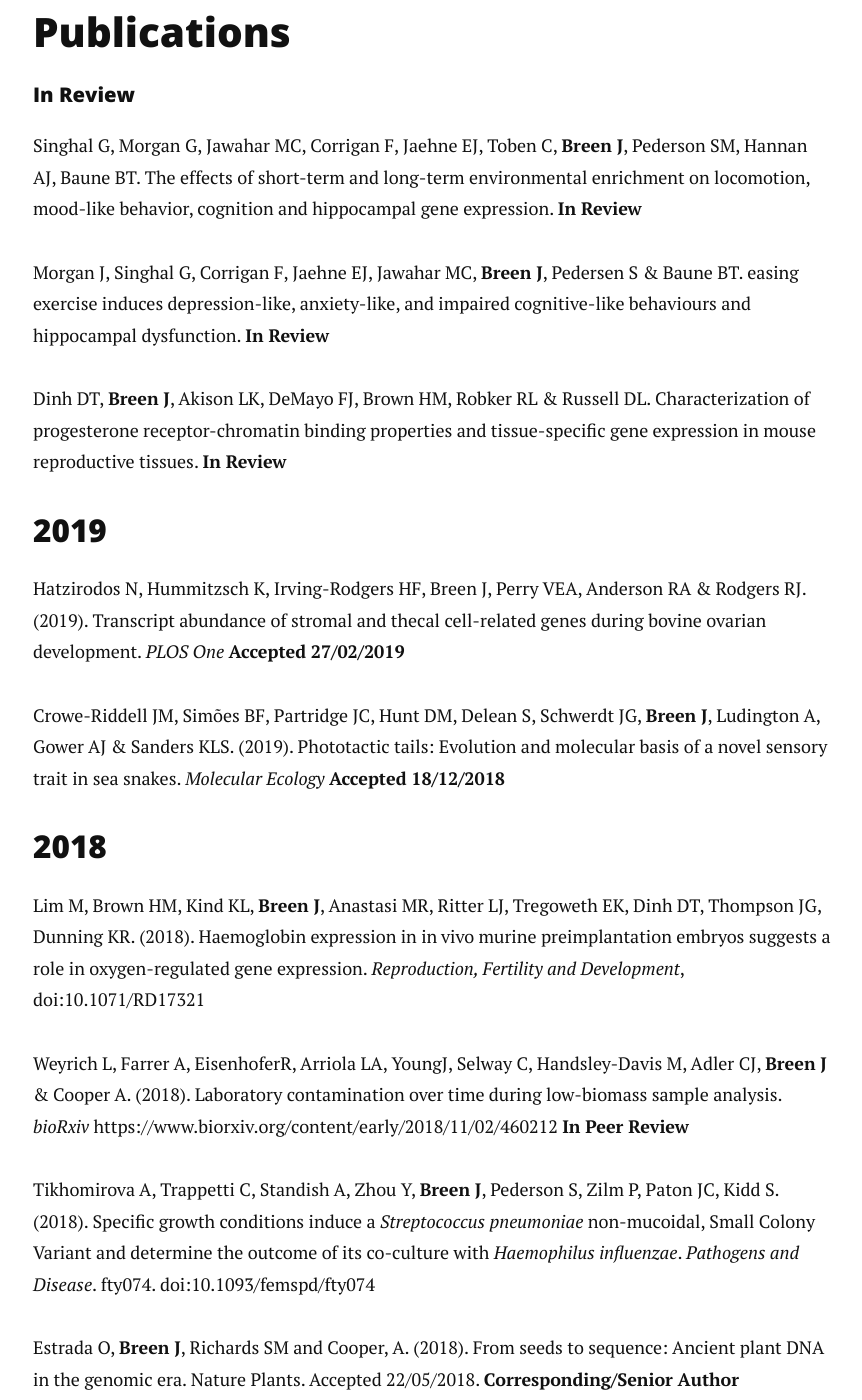
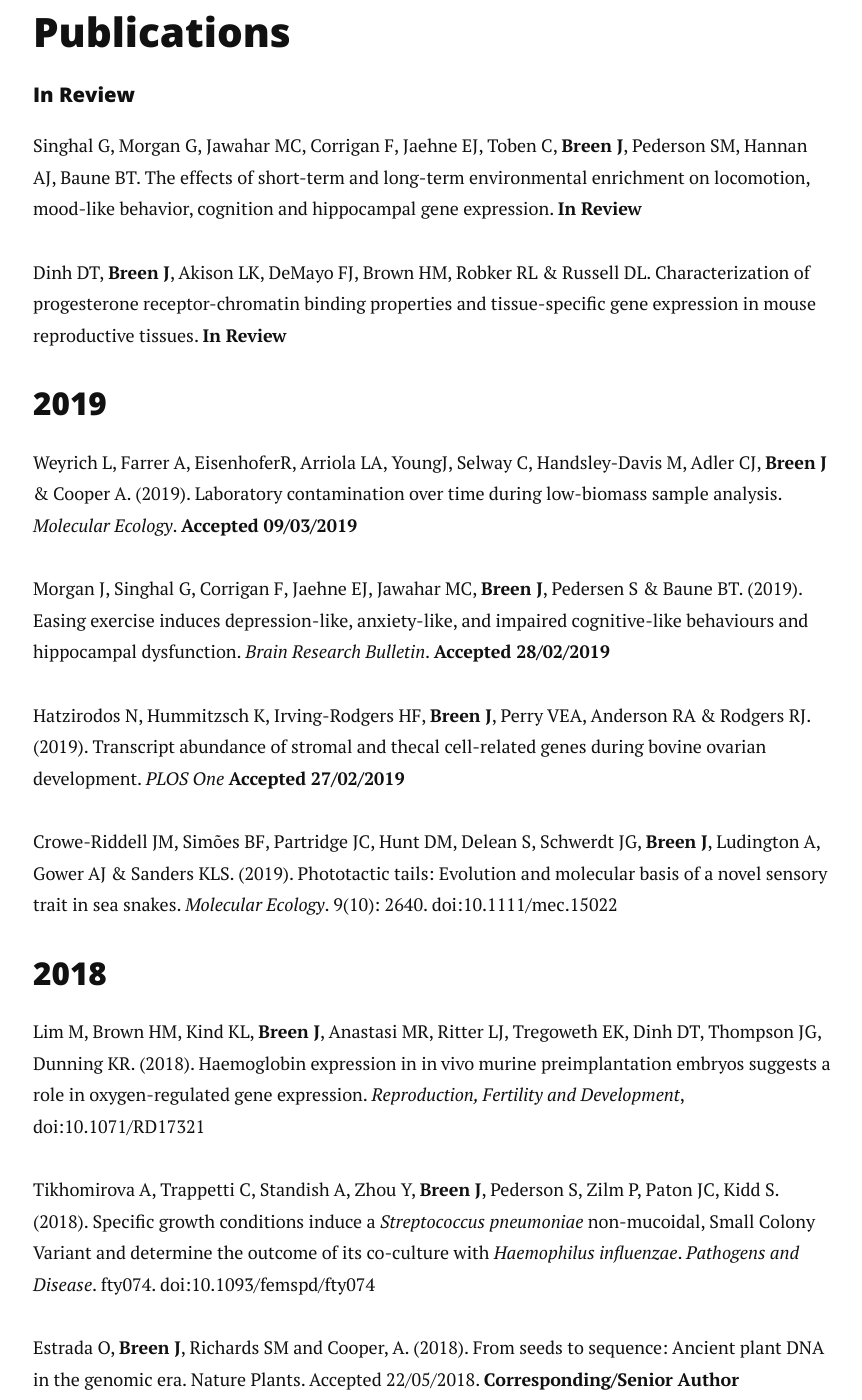
Before and after one commit to jimmybgammyknee/jimmybgammyknee.github.io, a Jekyll site: the page built from cv.md, in a window 1280 px wide and 1400 px high, scrolled down 3917 px. Shown: the whole window, without its empty margins (207-1069 px from the left). Built offline with Jekyll 4.4.1, drawn with Linux system fonts in a browser that asks for light colours; nearby versions of some CDN libraries; some of the changed text lies outside the part shown.

Commit message:
New CV adds

```diff
--- a/cv.md
+++ b/cv.md
@@ -107,27 +107,29 @@ Supervisors: Matthew Bellgard & Rudi Appels <br>
 
 Singhal G, Morgan G, Jawahar MC, Corrigan F, Jaehne EJ, Toben C, **Breen J**, Pederson SM, Hannan AJ, Baune BT. The effects of short-term and long-term environmental enrichment on locomotion, mood-like behavior, cognition and hippocampal gene expression. **In Review**
 
-Morgan J, Singhal G, Corrigan F, Jaehne EJ, Jawahar MC, **Breen J**, Pedersen S & Baune BT. easing exercise induces depression-like, anxiety-like, and impaired cognitive-like behaviours and hippocampal dysfunction. **In Review**
-
 Dinh DT, **Breen J**, Akison LK, DeMayo FJ, Brown HM, Robker RL & Russell DL. Characterization of progesterone receptor-chromatin binding properties and tissue-specific gene expression in mouse reproductive tissues. **In Review**
 
 ### 2019
 
-Hatzirodos N, Hummitzsch K, Irving-Rodgers HF, Breen J, Perry VEA, Anderson RA & Rodgers RJ. (2019). Transcript abundance of stromal and thecal cell-related genes during bovine ovarian development. _PLOS One_ **Accepted 27/02/2019**
+Weyrich L, Farrer A, EisenhoferR, Arriola LA, YoungJ, Selway C, Handsley-Davis M, Adler CJ, **Breen J** & Cooper A. (2019). Laboratory contamination over time during low-biomass sample analysis. _Molecular Ecology_. **Accepted 09/03/2019**
 
-Crowe-Riddell JM, Simões BF, Partridge JC, Hunt DM, Delean S, Schwerdt JG, **Breen J**, Ludington A, Gower AJ & Sanders KLS. (2019). Phototactic tails: Evolution and molecular basis of a novel sensory trait in sea snakes. _Molecular Ecology_ **Accepted 18/12/2018**
+Morgan J, Singhal G, Corrigan F, Jaehne EJ, Jawahar MC, **Breen J**, Pedersen S & Baune BT. (2019). Easing exercise induces depression-like, anxiety-like, and impaired cognitive-like behaviours and hippocampal dysfunction. _Brain Research Bulletin_. **Accepted 28/02/2019**
+
+Hatzirodos N, Hummitzsch K, Irving-Rodgers HF, **Breen J**, Perry VEA, Anderson RA & Rodgers RJ. (2019). Transcript abundance of stromal and thecal cell-related genes during bovine ovarian development. _PLOS One_ **Accepted 27/02/2019**
+
+Crowe-Riddell JM, Simões BF, Partridge JC, Hunt DM, Delean S, Schwerdt JG, **Breen J**, Ludington A, Gower AJ & Sanders KLS. (2019). Phototactic tails: Evolution and molecular basis of a novel sensory trait in sea snakes. _Molecular Ecology_. 9(10): 2640. doi:10.1111/mec.15022
 
 ### 2018
 
 Lim M, Brown HM, Kind KL, **Breen J**, Anastasi MR, Ritter LJ, Tregoweth EK, Dinh DT, Thompson JG, Dunning KR. (2018). Haemoglobin expression in in vivo murine preimplantation embryos suggests a role in oxygen-regulated gene expression. _Reproduction, Fertility and Development_, doi:10.1071/RD17321
-
-Weyrich L, Farrer A, EisenhoferR, Arriola LA, YoungJ, Selway C, Handsley-Davis M, Adler CJ, **Breen J** & Cooper A. (2018). Laboratory contamination over time during low-biomass sample analysis. _bioRxiv_ https://www.biorxiv.org/content/early/2018/11/02/460212 **In Peer Review**
 
 Tikhomirova A, Trappetti C, Standish A, Zhou Y, **Breen J**, Pederson S, Zilm P, Paton JC, Kidd S. (2018). Specific growth conditions induce a _Streptococcus pneumoniae_ non-mucoidal, Small Colony Variant and determine the outcome of its co-culture with _Haemophilus influenzae_. _Pathogens and Disease_. fty074. doi:10.1093/femspd/fty074
 
 Estrada O, **Breen J**, Richards SM and Cooper, A. (2018). From seeds to sequence: Ancient plant DNA in the genomic era. Nature Plants. Accepted 22/05/2018. **Corresponding/Senior Author**
 
 MacLennan A, Kruer M, Baynam G, Moreno-De-Luca A, Wilson Y, Zhu C, Wintle R, Gecz, J, **On behalf of the members of the International Cerebral Palsy Genomics Consortium**. (2018). Cerebral palsy and genomics: an international consortium. *Developmental Medicine and Child Neurology*. 60(2), 209-210. doi:10.1111/dmcn.13643
+
+Alaux M, Rogers J, Letellier T, Flores R, Alfama F, Pommier C, Mohellibi N, Durand S, Kimmel E, Michotey C, Guerche C, Loaec M, Lainé M, Steinbach D, Choulet F, Rimbert H, Leroy P, Guilhot N, Salse J, Feuillet C, **International Wheat Genome Sequencing Consortium**, Paux E,  Eversole K, Adam-Blondon A-F and Quesneville H. (2018). Linking the International Wheat Genome Sequencing Consortium bread wheat reference genome sequence to wheat genetic and phenomic data. _Genome Biology_. 19: 111. doi: 10.1186/s13059-018-1491-4
 
 Sadlon T, Brown CY, Bandara V, Hope CM, Schjenken J, Pederson S, **Breen J**, Forrest A, Beyer M, Robertson SA and Barry SC. (2018), Unravelling the molecular basis for regulatory T cell plasticity. *Clinical & Translational Immunology*, Accepted 30/01/2018
 
```
